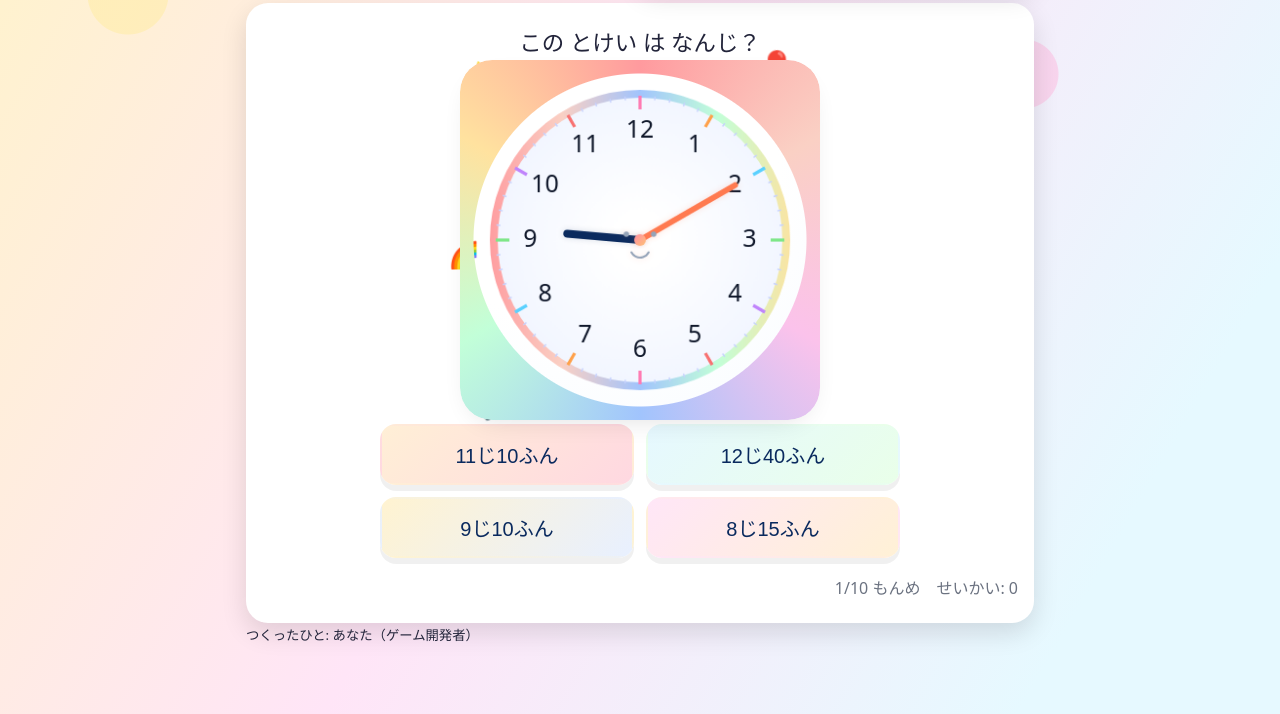
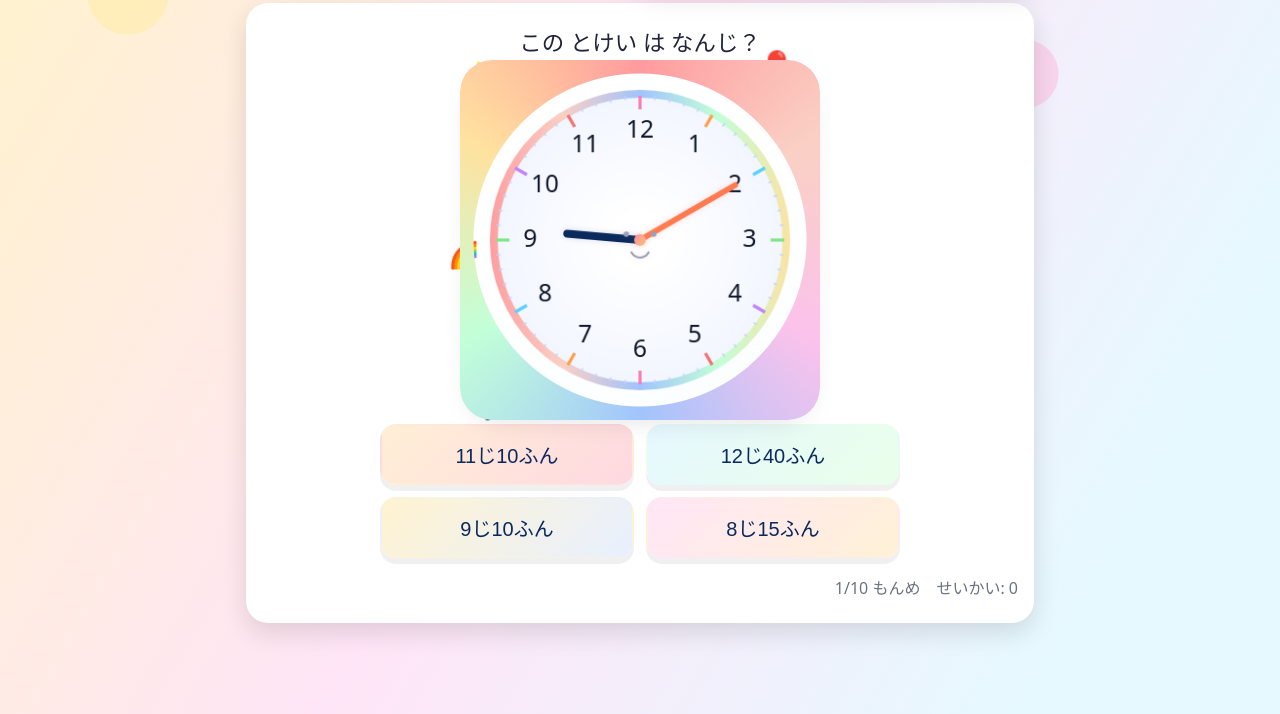
Before and after one commit to belieeve/tokei, a plain HTML site: page index.html in a window 1280 px wide. Shown: the part 86-800 px from the top of the page. Drawn offline with Linux system fonts and the light colour scheme.

Commit message:
chore: フッターの『つくったひと』表記を非表示（削除）

```diff
--- a/index.html
+++ b/index.html
@@ -43,9 +43,7 @@
         </div>
       </section>
 
-      <footer class="app__footer">
-        <small>つくったひと: あなた（ゲーム開発者）</small>
-      </footer>
+
     </main>
 
     <script src="script.js"></script>
```
